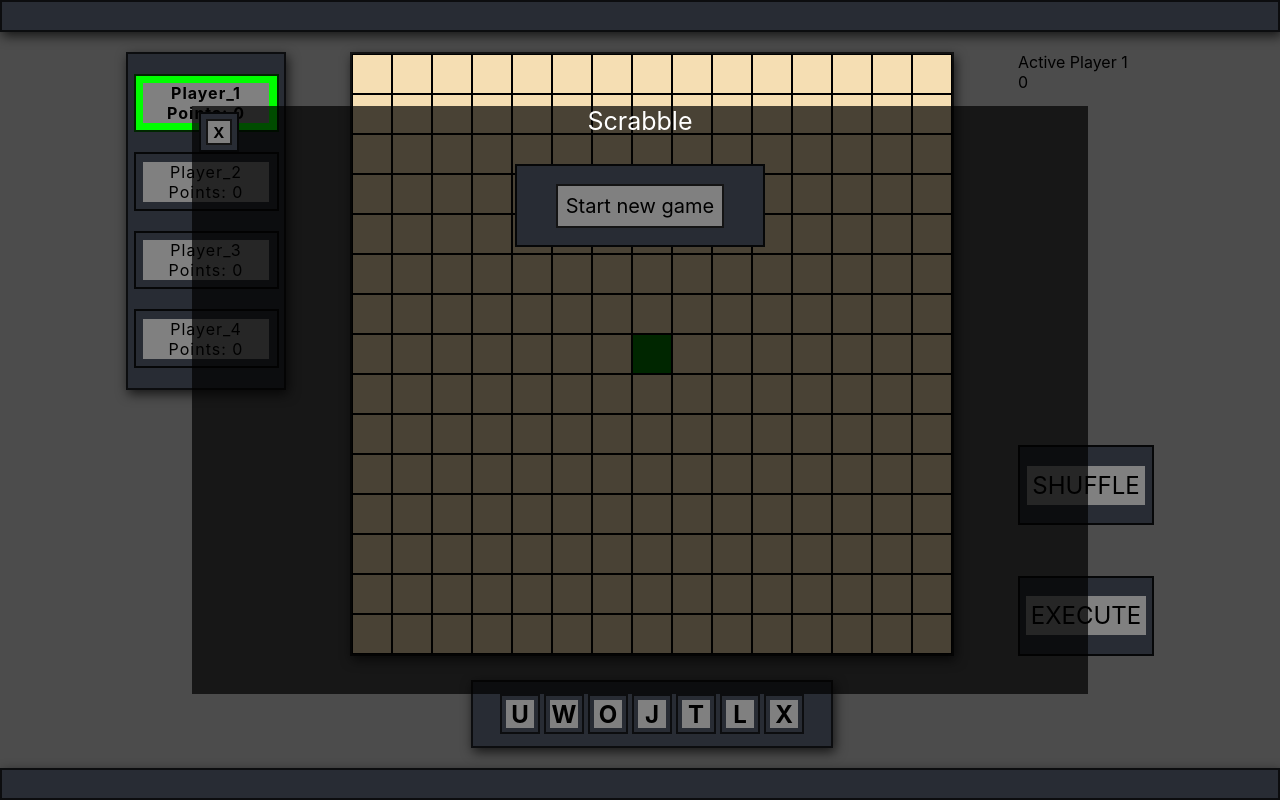
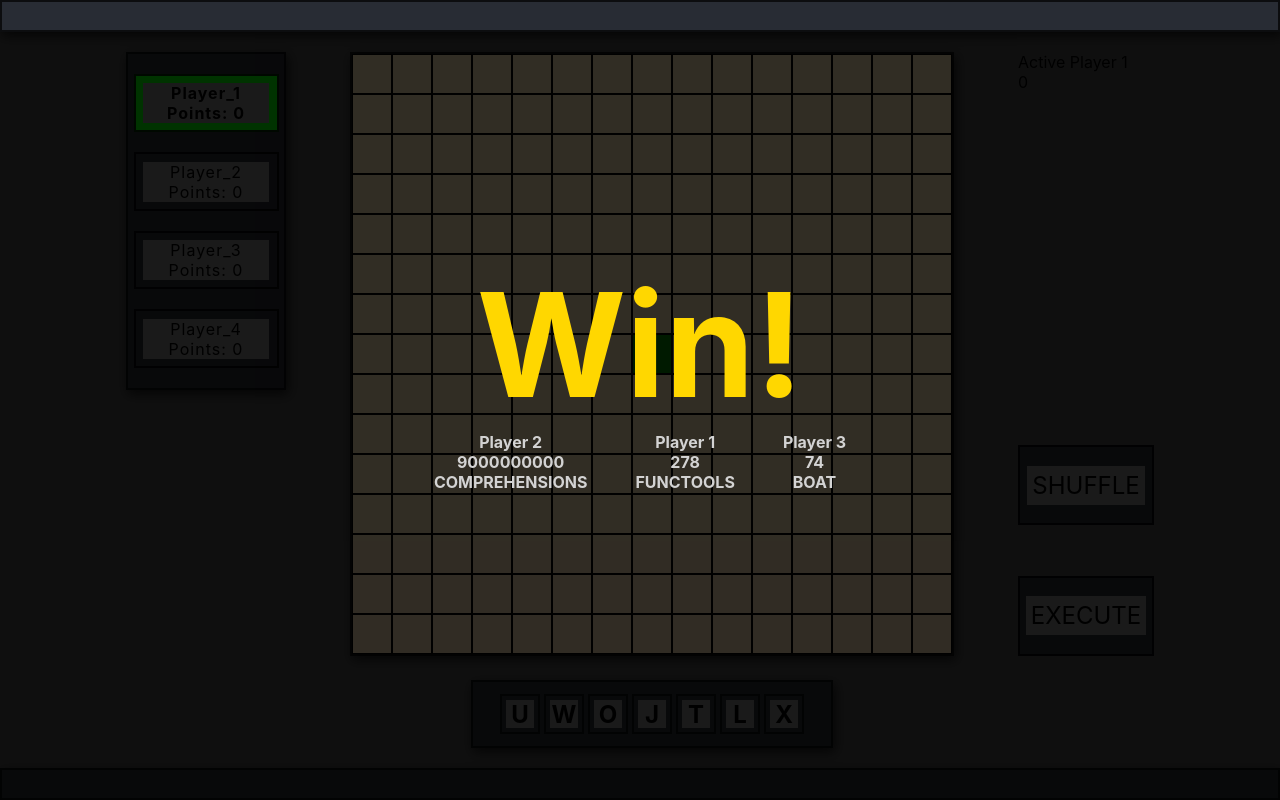
Before and after one commit to juliasjogren/pjs-scrabble, a React (Create React App) app: page / in a window 1280 px wide. Built offline with nearby package versions, Linux system fonts and the light colour scheme.

Commit message:
add game over screen with fake data and fake logic

```diff
--- /dev/null
+++ b/src/components/gameOver.js
@@ -0,0 +1,45 @@
+import React from "react";
+
+import "./style/gameOver.css";
+
+const fakePlayers = [
+  {
+    name: "Player 2",
+    score: 9000000000,
+    bestWord: "COMPREHENSIONS"
+  },
+  {
+    name: "Player 1",
+    score: 278,
+    bestWord: "FUNCTOOLS"
+  },
+  {
+    name: "Player 3",
+    score: 74,
+    bestWord: "BOAT"
+  },
+];
+
+const GameOver = ({ onClick }) => (
+  <div
+    className="gameOver"
+    onClick={onClick && onClick}
+  >
+    <div className="gameOverTitleContainer">
+      <div className="gameOverTitle">
+        Win!
+      </div>
+    </div>
+    <div className={"gameOverPlayers"}>
+      {fakePlayers.map(({name, score, bestWord}) => (
+        <div className="gameOverPlayer">
+          <span>{name}</span>
+          <span>{score}</span>
+          <span>{bestWord}</span>
+        </div>
+      ))}
+    </div>
+  </div>
+);
+
+export default GameOver;
--- a/src/components/gameWindow.js
+++ b/src/components/gameWindow.js
@@ -1,13 +1,25 @@
 import React, { useState } from "react";
 
 import StartWindow from "./startWindow";
+import GameOver from "./gameOver.js";
 import Board from "./board";
 
 import "./style/gameWindow.css";
 
 const GameWindow = () => {
-  const [showMenu, setShowMenu] = useState(true);
+  const [showMenu, setShowMenu] = useState(false);
+  const [showGameOver, setShowGameOver] = useState(true);
   // const toggleShowMenu = () => setShowMenu(!showMenu);
+
+  const restartGame = () => {
+    setShowGameOver(false);
+    setShowMenu(true);
+  };
+
+  const reverseRestartGame = () => {
+    setShowMenu(false);
+    setShowGameOver(true);
+  };
 
   return (
     <div className="gameWindow">
@@ -16,7 +28,8 @@
         style={{ cursor: "pointer" }}
         onClick={() => setShowMenu(true)}
       ></div>
-      {showMenu && <StartWindow onClose={() => setShowMenu(false)} />}
+      {showMenu && <StartWindow onClose={reverseRestartGame} />}
+      {showGameOver && <GameOver onClick={restartGame} />}
       <Board />
       <div className="game-footer"></div>
     </div>
--- /dev/null
+++ b/src/components/style/gameOver.css
@@ -0,0 +1,71 @@
+.gameOver {
+  position: fixed;
+  z-index: 1;
+
+  width: 100vw;
+  height: 100vh;
+
+  background-color: rgba(0, 0, 0, 0.8);
+  opacity: 1;
+
+  animation: fadeIn 500ms;
+}
+
+@keyframes fadeIn {
+  from {
+    opacity: 0;
+  }
+  to {
+    opacity: 1;
+  }
+}
+
+.gameOverTitleContainer,
+.gameOverPlayers {
+  height: 50vh;
+}
+
+.gameOverTitleContainer {
+  display: flex;
+  align-items: flex-end;
+  justify-content: center;
+}
+
+.gameOverTitle {
+  font-size: 18vmin;
+  font-weight: bold;
+  color: gold;
+
+  animation: gameOver 500ms
+}
+@keyframes gameOver {
+  from {
+    opacity: 0;
+    transform:
+      scale3d(0, 0, 0)
+      rotate3d(0, 0, 1, -180deg)
+    ;
+  }
+  to {
+    opacity: 1;
+    transform:
+      scale3d(1, 1, 1)
+      rotate3d(0, 0, 0, 0deg)
+    ;
+  }
+}
+
+.gameOverPlayers {
+  color: lightgray;
+  font-weight: bold;
+
+  display: flex;
+  justify-content: center;
+}
+
+.gameOverPlayer {
+  display: flex;
+  flex-direction: column;
+  align-items: center;
+  padding: 0 1.5rem;
+}
```
